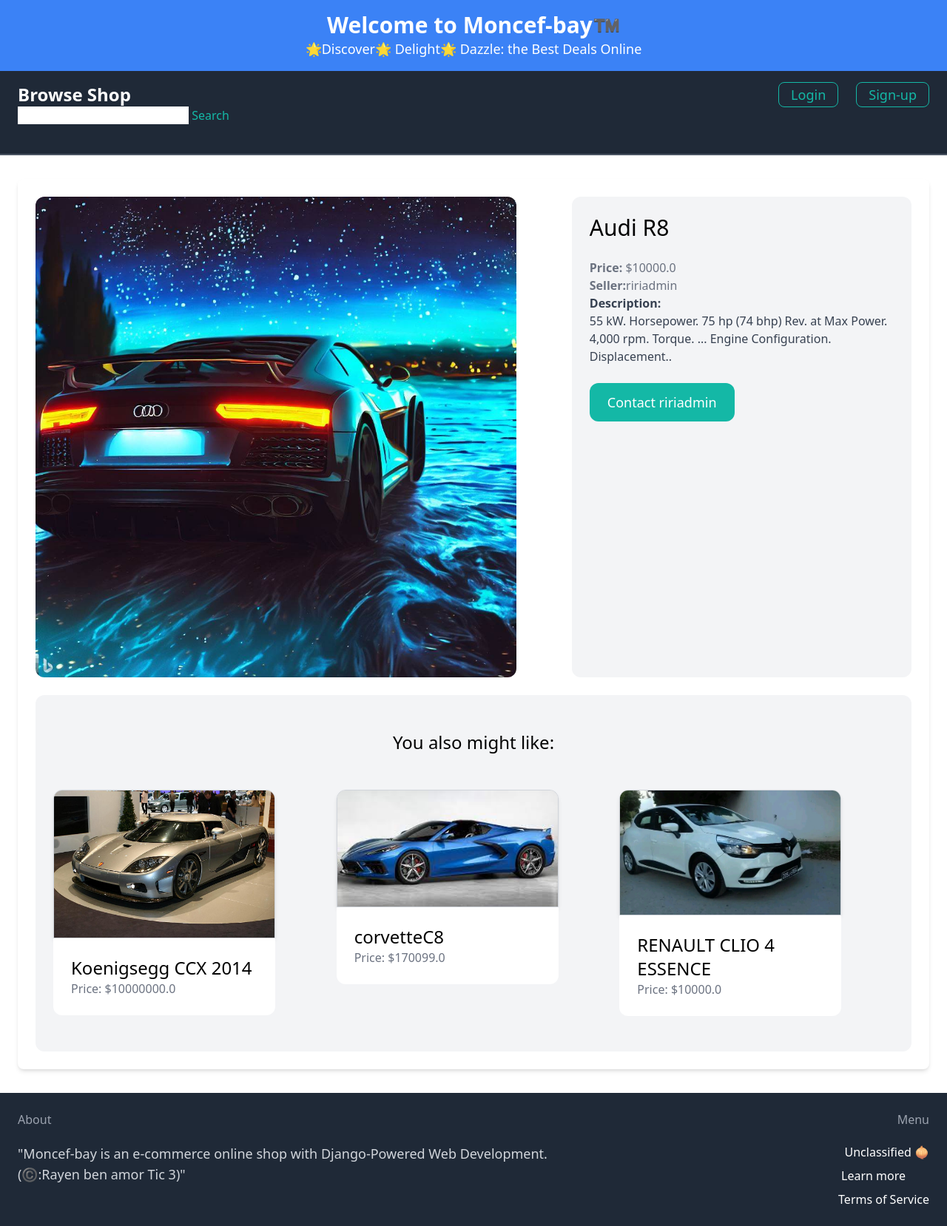
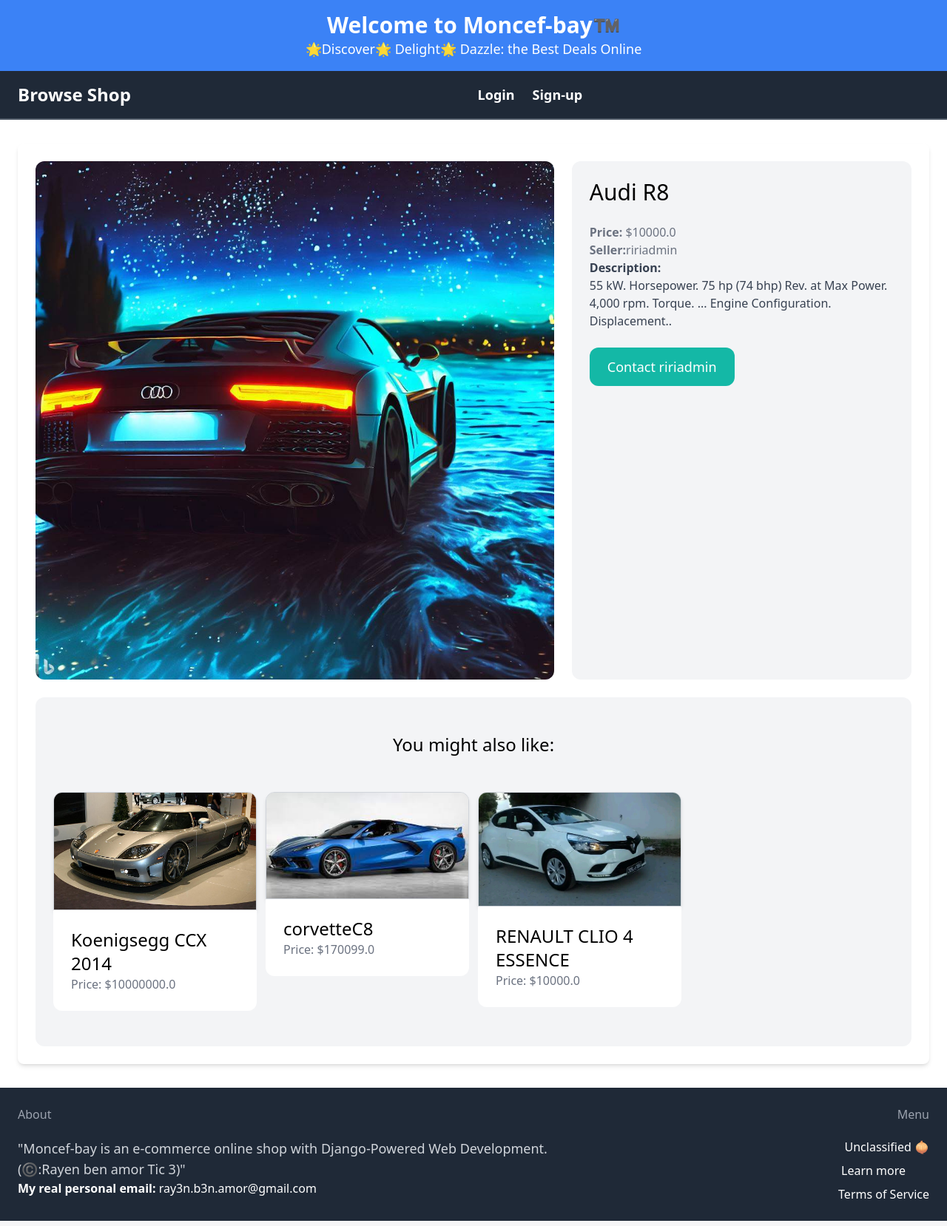
Before and after one commit to rynBenAmor/Moncef-bay, a Django app: page /items/1/ in a window 1280 px wide. Shown: the whole page at 74% size. Run offline with Django 4.2, Linux system fonts and the light colour scheme; data comes from the database, SQL or seed files in the repository; both versions use the stored data as it was after the commit; some libraries are stand-ins or nearby versions.

Commit message:
third commit

```diff
--- a/pyshop/core/templates/core/base.html
+++ b/pyshop/core/templates/core/base.html
@@ -6,17 +6,15 @@
 
     <link rel="stylesheet" href="https://cdn.tailwindcss.com">
     <script src="https://cdn.tailwindcss.com"></script>
-
     {% load static %}
     <!-- Favicon -->
     <link rel="icon" href="{% static 'images/favicon2.ico' %}" type="image/x-icon">
 
-
     <title>WELCOME | {% block title %}{% endblock %}</title>
 </head>
 
-
 <body>
+    <!-- Header -->
     <header class="bg-blue-500 text-white py-4">
         <div class="container mx-auto text-center">
             <h1 class="text-3xl font-bold">Welcome to Moncef-bay™️</h1>
@@ -24,16 +22,14 @@
         </div>
     </header>
 
+    <!-- Navigation -->
     <nav class="py-4 px-6 bg-gray-800 text-white border-b-2 border-gray-600">
         <div class="container mx-auto flex justify-between items-center">
             <a href="{% url 'core:index' %}" class="text-2xl font-bold hover:text-gray-500">Browse Shop</a>
 
-        <ul class="space-x-6 flex">
+            <div class="space-x-6 flex">
+                <!-- Include your navigation items -->
                 {% if request.user.is_authenticated %}
-
-
-
-
                     <a href="{% url 'core:logout' %}" id="logout-button" style="color: yellow;">Logout 🔓</a>
                         <script>
                             const logoutButton = document.getElementById('logout-button');
@@ -50,47 +46,25 @@
                             });
                         </script>
 
-
-
-                <a href="{% url 'item:new' %}" class="text-lg font-semi-bold hover:text-gray-500">Create New item ➕</a>
-
-
-                <li>
-                    <a href="#" class="text-lg text-teal-500 hover:text-teal-700 border border-teal-500 rounded-lg px-4 py-1">Inbox</a>
-                </li>
-                <li>
-                    <a href="{% url 'dashboard:index' %}" class="text-lg text-teal-500 hover:text-teal-700 border border-teal-500 rounded-lg px-4 py-1">Dashboard</a>
-                </li>
-
+                    <a href="{% url 'item:new' %}" class="text-lg font-semibold hover:text-gray-500">Create New item</a>
+                    <a href="#" class="text-lg font-semibold hover:text-gray-500">Inbox</a>
+                    <a href="{% url 'dashboard:index' %}" class="text-lg font-semibold hover:text-gray-500">Dashboard</a>
                 {% else %}
-                <li>
-                    <a href="{% url 'core:login' %}" class="text-lg text-teal-500 hover:text-teal-700 border border-teal-500 rounded-lg px-4 py-1">Login</a>
-                </li>
-                <li>
-                    <a href="{% url 'core:signup' %}" class="text-lg text-teal-500 hover:text-teal-700 border border-teal-500 rounded-lg px-4 py-1">Sign-up</a>
-                </li>
+                    <a href="{% url 'core:login' %}" class="text-lg font-semibold hover:text-gray-500">Login</a>
+                    <a href="{% url 'core:signup' %}" class="text-lg font-semibold hover:text-gray-500">Sign-up</a>
                 {% endif %}
-
-    </ul>
             </div>
 
-
-
-        <!-- search is bugged fix later maybe-->
+            <!-- Search Bar -->
+            <div class="hidden lg:block">
                 <div class="input-group">
-        <div class="form-outline">
-            <input type="search" id="form1" class="form-control" />
-            <label class="form-label text-teal-500 hover:text-teal-700" for="form1">Search</label>
+                    <!-- ... Your search bar HTML ... -->
                 </div>
-        <button type="button" class="btn btn-primary">
-            <i class="fas fa-search"></i>
-        </button>
             </div>
-
-
+        </div>
     </nav>
 
-
+    <!-- Main Content -->
     <div class="container mx-auto px-6 py-8">
         <div class="bg-white p-6 rounded-lg shadow-md">
             {% block content %}
@@ -98,11 +72,15 @@
         </div>
     </div>
 
-
+    <!-- Footer -->
     <footer class="px-6 py-6 flex justify-between bg-gray-800">
         <div class="w-2/3 pr-10" >
             <h3 class="mb-5 font-semi-bold text-gray-400">About</h3>
             <p class="text-lg text-gray-300">"Moncef-bay is an e-commerce online shop with Django-Powered Web Development. (©️:Rayen ben amor Tic 3)"</p>
+            <p class="text-white"><strong>My real personal email:</strong> ray3n.b3n.amor@gmail.com</p>
+
+
+
         </div>
 
         <div class="w-1/4 text-right">
@@ -116,6 +94,5 @@
         </div>
     </footer>
 
-
 </body>
 </html>
--- a/pyshop/core/templates/core/contact.html
+++ b/pyshop/core/templates/core/contact.html
@@ -8,4 +8,5 @@
     <h1>Contacting page</h1>
     <p><strong class="text-gl text-gray-500">E-mail:</strong> {{ email }}</p>
     <p><strong class="text-gl text-gray-500">Phone Number:</strong> 53XXXXXX</p>
+    <p><strong class="text-gl text-gray-500">my real Personal e-mail:</strong> ray3n.b3n.amor@gmail.com</p>
 {% endblock %}
--- a/pyshop/item/templates/item/itemDetail.html
+++ b/pyshop/item/templates/item/itemDetail.html
@@ -5,60 +5,51 @@
 {% endblock %}
 
 {% block content %}
-    <div class="grid grid-cols-5 gap-6">
-        <div class="col-span-3">
-            <img src="{{ item.image.url }}" class="rounded-xl" width="650" height="450">
+    <div class="grid grid-cols-1 md:grid-cols-2 lg:grid-cols-5 gap-6">
+        <div class="col-span-1 md:col-span-2 lg:col-span-3">
+            <img src="{{ item.image.url }}" class="rounded-xl w-full" alt="{{ item.name }}">
         </div>
 
-        <div class="col-span-2 p-6 bg-gray-100 rounded-xl">
+        <div class="col-span-1 md:col-span-2 lg:col-span-2 p-6 bg-gray-100 rounded-xl">
             <h1 class="mb-6 text-3xl">{{ item.name }}</h1>
-            <p class="text-gray-500"><strong>Price:</strong> ${{item.price}}</p>
-            <p class="text-gray-500"><strong>Seller:</strong>{{item.created_by.username}}</p>
+            <p class="text-gray-500"><strong>Price:</strong> ${{ item.price }}</p>
+            <p class="text-gray-500"><strong>Seller:</strong>{{ item.created_by.username }}</p>
 
             {% if item.description %}
                 <p class="text-gray-700"><strong>Description:</strong><br>
-                    {{item.description}}
+                    {{ item.description }}
                 </p>
             {% endif %}
 
-
             {% if request.user == item.created_by %}
                 <div class="mt-6 p-6 bg-white rounded-xl">
-                    <p>This is an item that was submitted by you <strong>{{item.created_by.username}}</strong>!</p>
+                    <p>This is an item that was submitted by you <strong>{{ item.created_by.username }}</strong>!</p>
                     <a href="{% url 'item:delete' item.id %}" class="inline-block mt-6 px-6 py-3 text-lg font-semi-bold bg-red-500 text-white rounded-xl hover:bg-red-700">Delete</a>
                     <a href="{% url 'item:edit' item.id %}" class="inline-block mt-6 px-6 py-3 text-lg font-semi-bold bg-teal-500 text-white rounded-xl hover:bg-teal-700">Edit</a>
                 </div>
             {% else %}
-                <a href="{% url 'core:contact' pk=item.id %}" class="inline-block mt-6 px-6 py-3 text-lg font-semi-bold bg-teal-500 text-white rounded-xl hover:bg-teal-700">Contact {{item.created_by}}</a>
+                <a href="{% url 'core:contact' pk=item.id %}" class="inline-block mt-6 px-6 py-3 text-lg font-semi-bold bg-teal-500 text-white rounded-xl hover:bg-teal-700">Contact {{ item.created_by }}</a>
             {% endif %}
-
-
         </div>
     </div>
 
- <div class="mt-6 px-6 py-12 bg-gray-100 rounded-xl">
-        <h2 class="mb-12 text-2xl text-center">You also might like:</h2>
+    <div class="mt-6 px-6 py-12 bg-gray-100 rounded-xl">
+        <h2 class="mb-12 text-2xl text-center">You might also like:</h2>
 
-        <div class="grid grid-cols-3 gap-3">
+        <div class="grid grid-cols-1 sm:grid-cols-2 md:grid-cols-3 lg:grid-cols-4 gap-3">
             {% for item in related_items %}
             <div>
                 <a href="{% url 'item:detail' item.id %}">
-
-                    <div>
-                       <img src="{{ item.image.url }}" alt="{{ item.name }}" class="rounded-t-xl border border-gray-300 shadow-md" width="300" height="200">
-
-
+                    <div class="item-container relative">
+                        <img src="{{ item.image.url }}" alt="{{ item.name }}" class="rounded-t-xl border border-gray-300 shadow-md max-h-40 w-full object-cover">
+                        <div class="p-6 bg-white rounded-b-xl flex-1">
+                            <h2 class="text-2xl">{{ item.name }}</h2>
+                            <p class="text-gray-500">Price: ${{ item.price }}</p>
+                        </div>
                     </div>
-
-                    <div class="p-6 bg-white rounded-b-xl" style="width: 300px;">
-                        <h2 class="text-2xl">{{ item.name }}</h2>
-                        <p class="text-gray-500">Price: ${{ item.price }}</p>
-                    </div>
-
                 </a>
             </div>
             {% endfor %}
         </div>
     </div>
-
 {% endblock %}
--- a/pyshop/myroot/urls.py
+++ b/pyshop/myroot/urls.py
@@ -4,5 +4,5 @@
 
 urlpatterns = [
     path('', welcome_view, name='welcome'),
-    # Additional URL patterns can be added here
+
 ]
```
Also changed, not shown: pyshop/core/templates/core/index.html (+8 -16 lines), pyshop/dashboard/templates/dashboard/index.html (+9 -15 lines), pyshop/myroot/templates/myroot/welcome.html (+7 -3 lines), pyshop/db.sqlite3. Lines whose indentation alone changed are shown as unchanged.
